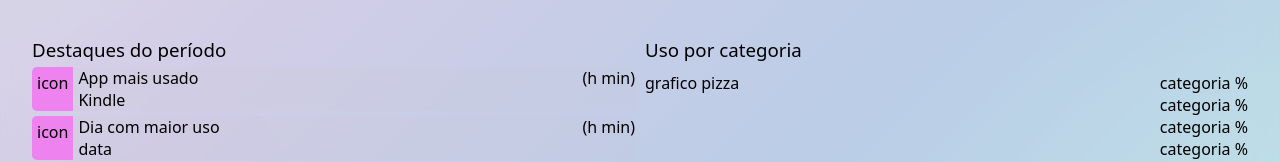
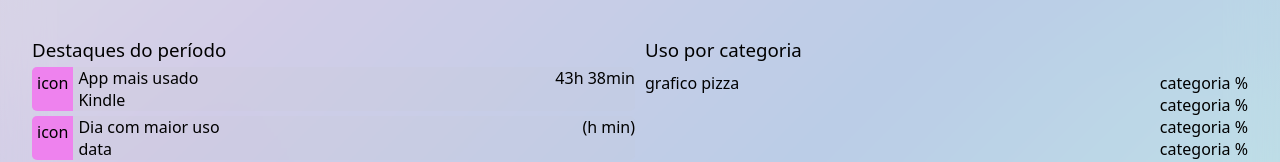
Before and after one commit to becsnr/screen-insights, a React (Vite) app in the folder screen-insights/: page / in a window 1280 px wide. Shown: the part 410-572 px from the top of the page. Built offline with nearby package versions, Linux system fonts and the light colour scheme.

Commit message:
tempo app + usado

```diff
--- a/screen-insights/src/components/Destaque.jsx
+++ b/screen-insights/src/components/Destaque.jsx
@@ -1,6 +1,7 @@
 import styles from './Destaque.module.css';
 
 import { dayHighlights } from '../utils/highlights';
+import { formatMinutes } from '../utils/formatMinutes';
 
 function Destaque() {
     const appMostUsed = dayHighlights();
@@ -9,7 +10,7 @@ function Destaque() {
         {
             titulo: "App mais usado",
             nome: appMostUsed.name,
-            time: "(h min)",
+            time: formatMinutes(appMostUsed.minutes),
         },
         {
             titulo: "Dia com maior uso",
```
